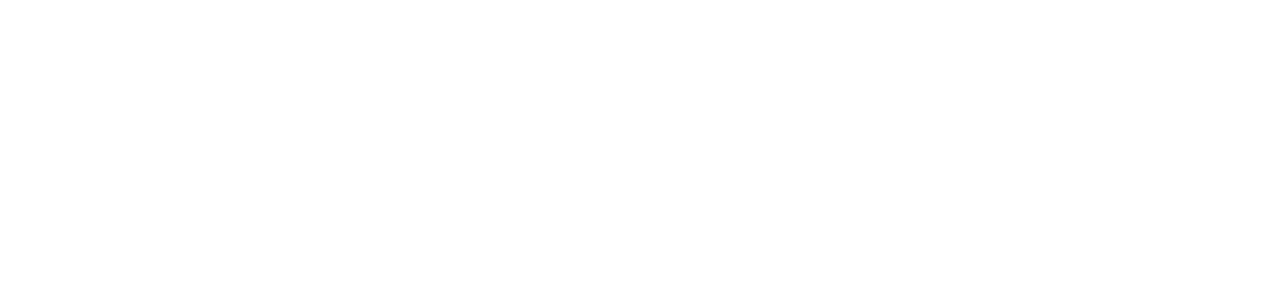
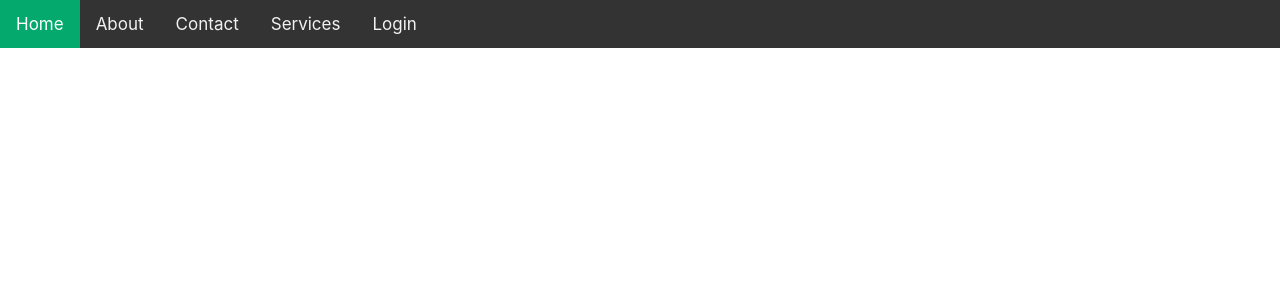
Before and after one commit to aftabdeveloper/react-front, a React (Create React App) app: page / in a window 1280 px wide. Shown: the top 300 px of the page. Built offline with nearby package versions, Linux system fonts and the light colour scheme.

Commit message:
navbar component created

```diff
--- a/src/App.js
+++ b/src/App.js
@@ -1,7 +1,8 @@
+import Navbar from "./components/navbar"
 export default function App(){
   return (
     <div>
-
+      <Navbar />
     </div>
   )
 }
--- /dev/null
+++ b/src/components/navbar/index.css
@@ -0,0 +1,23 @@
+.topnav {
+    overflow: hidden;
+    background-color: #333;
+  }
+
+  .topnav a {
+    float: left;
+    color: #f2f2f2;
+    text-align: center;
+    padding: 14px 16px;
+    text-decoration: none;
+    font-size: 17px;
+  }
+
+  .topnav a:hover {
+    background-color: #ddd;
+    color: black;
+  }
+
+  .topnav a.active {
+    background-color: #04AA6D;
+    color: white;
+  }
--- /dev/null
+++ b/src/components/navbar/index.jsx
@@ -0,0 +1,12 @@
+import "./index.css"
+export default function Navbar(){
+    return (
+        <div class="topnav">
+              <a class="active" href="#home">Home</a>
+              <a href="#news">About</a>
+              <a href="#contact">Contact</a>
+              <a href="#about">Services</a>
+              <a href="#about">Login</a>
+        </div>
+    )
+}
```
